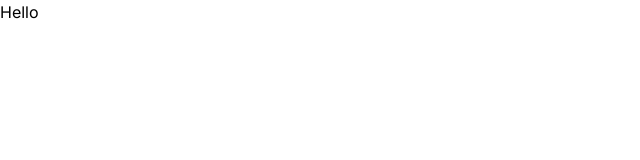
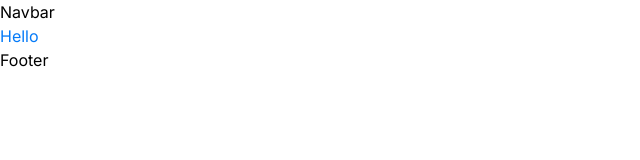
Before and after one commit to Chumki111/Ultra-Clean-, a Next.js app: page / in a window 1280 px wide. Shown: the top 160 px of the page, without its empty margins (0-640 px from the left). Built offline with nearby package versions, Linux system fonts and the light colour scheme.

Commit message:
create navbar component

```diff
--- a/src/app/layout.js
+++ b/src/app/layout.js
@@ -1,5 +1,6 @@
 import { Inter } from "next/font/google";
 import "./globals.css";
+import Navbar from "@/components/Navbar";
 
 const inter = Inter({ subsets: ["latin"] });
 
@@ -11,7 +12,11 @@ export const metadata = {
 export default function RootLayout({ children }) {
   return (
     <html lang="en">
-      <body className={inter.className}>{children}</body>
+      <body className={inter.className}>
+        <Navbar />
+        {children}
+        <h2>Footer</h2>
+      </body>
     </html>
   );
 }
--- a/src/app/page.js
+++ b/src/app/page.js
@@ -1,7 +1,7 @@
 export default function Home() {
   return (
     <main>
-      <h2>Hello</h2>
+      <h2 className="text-primary">Hello</h2>
     </main>
   );
 }
--- /dev/null
+++ b/src/components/Navbar.jsx
@@ -0,0 +1,7 @@
+import React from "react";
+
+const Navbar = () => {
+  return <div>Navbar</div>;
+};
+
+export default Navbar;
--- a/tailwind.config.js
+++ b/tailwind.config.js
@@ -6,12 +6,38 @@ module.exports = {
     "./src/app/**/*.{js,ts,jsx,tsx,mdx}",
   ],
   theme: {
+    screens: {
+      "2xl": "1536px", // Large Desktop
+      xl: "1280px", // Desktop
+      lg: "1024px", // Tablet
+      md: "768px", // Phone
+      sm: "640px", // Small Phone (optional, included by default)
+    },
     extend: {
       backgroundImage: {
         "gradient-radial": "radial-gradient(var(--tw-gradient-stops))",
         "gradient-conic":
           "conic-gradient(from 180deg at 50% 50%, var(--tw-gradient-stops))",
       },
+      colors: {
+        primary: "#047AF8", // Replace with the actual hex code for Primary
+        secondary01: "#FFC105", // Replace with the actual hex code for Secondary 01
+        secondary02: "#AC43FF", // Replace with the actual hex code for Secondary 02
+        accent: "#F8F7F1", // Replace with the actual hex code for Accent Color
+        white: "#ffffff",
+        neutral: {
+          1: "#f8f9fa", // Replace with actual hex code for Neutral 1
+          2: "#ebedef", // Replace with actual hex code for Neutral 2
+          3: "#dee2e6", // Replace with actual hex code for Neutral 3
+          4: "#ced4da", // Replace with actual hex code for Neutral 4
+          5: "#adb5bd", // Replace with actual hex code for Neutral 5
+          6: "#6c757d", // Replace with actual hex code for Neutral 6
+          7: "#495057", // Replace with actual hex code for Neutral 7
+          8: "#343a40", // Replace with actual hex code for Neutral 8
+          9: "#212529", // Replace with actual hex code for Neutral 9
+          10: "#0b0d0e", // Replace with actual hex code for Neutral 10
+        },
+      },
     },
   },
   plugins: [],
```
